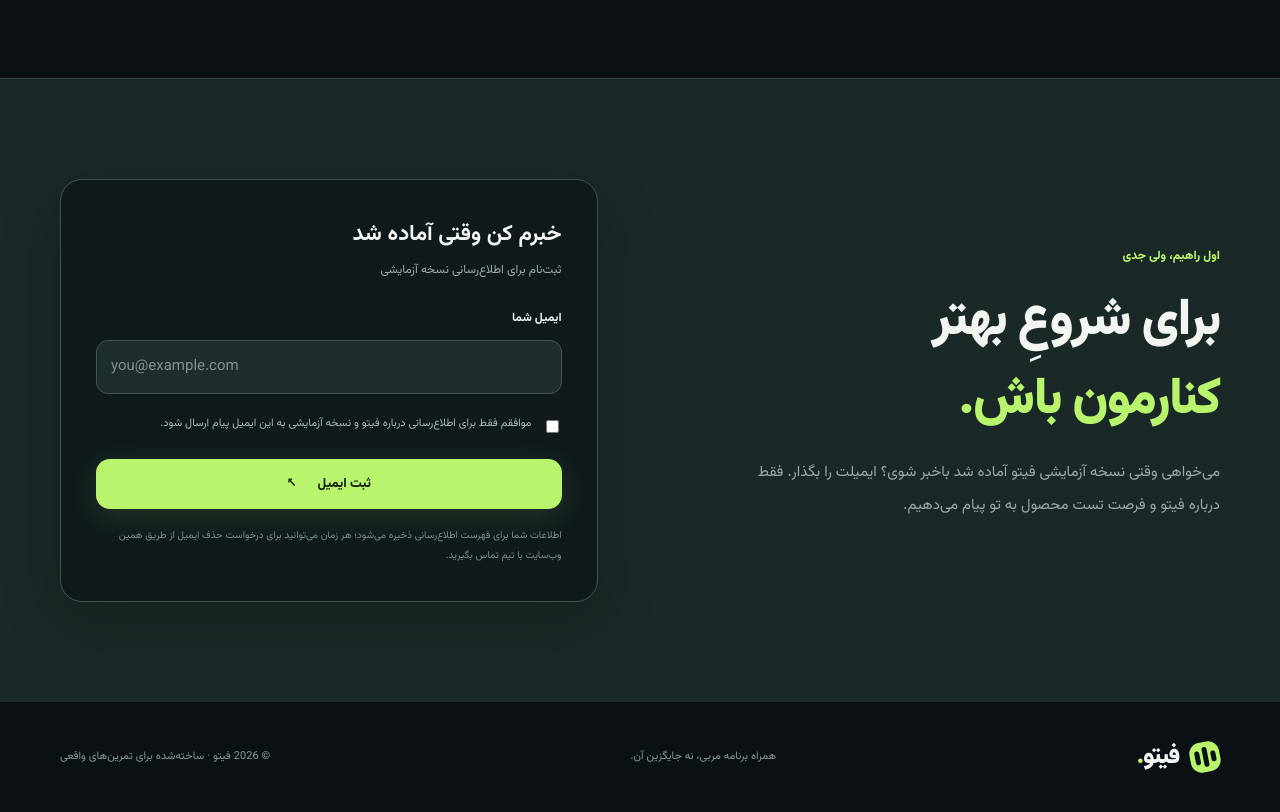
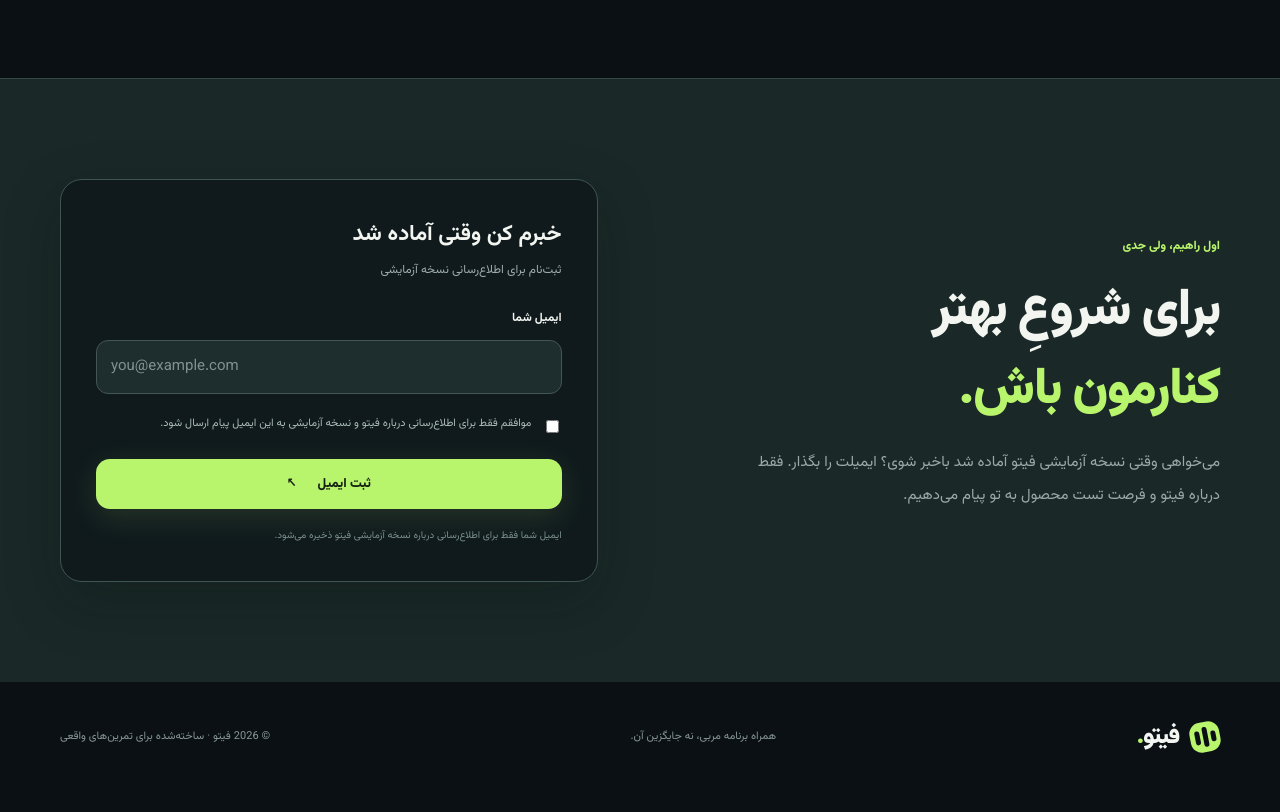
Before and after one commit to blue14sky/persian-workout-assistant, a Django app: page / in a window 1280 px wide. Shown: the part 3116-3928 px from the top of the page. After the commit the page ends 3869 px from the top, so only its background shows below. Run offline with Django 5.2, Linux system fonts and the light colour scheme.

Commit message:
fix(landing): make signup privacy copy precise

```diff
--- a/landing/templates/landing/index.html
+++ b/landing/templates/landing/index.html
@@ -110,7 +110,7 @@
             <label class="consent"><input type="checkbox" name="consent" value="yes" required><span>موافقم فقط برای اطلاع‌رسانی درباره فیتو و نسخه آزمایشی به این ایمیل پیام ارسال شود.</span></label>
             <button type="submit" class="btn btn-primary btn-full">ثبت ایمیل <span aria-hidden="true">↖</span></button>
           </form>
-          <small>اطلاعات شما برای فهرست اطلاع‌رسانی ذخیره می‌شود؛ هر زمان می‌توانید برای درخواست حذف ایمیل از طریق همین وب‌سایت با تیم تماس بگیرید.</small>
+          <small>ایمیل شما فقط برای اطلاع‌رسانی درباره نسخه آزمایشی فیتو ذخیره می‌شود.</small>
         </div>
       </div></section>
     </main>
```
